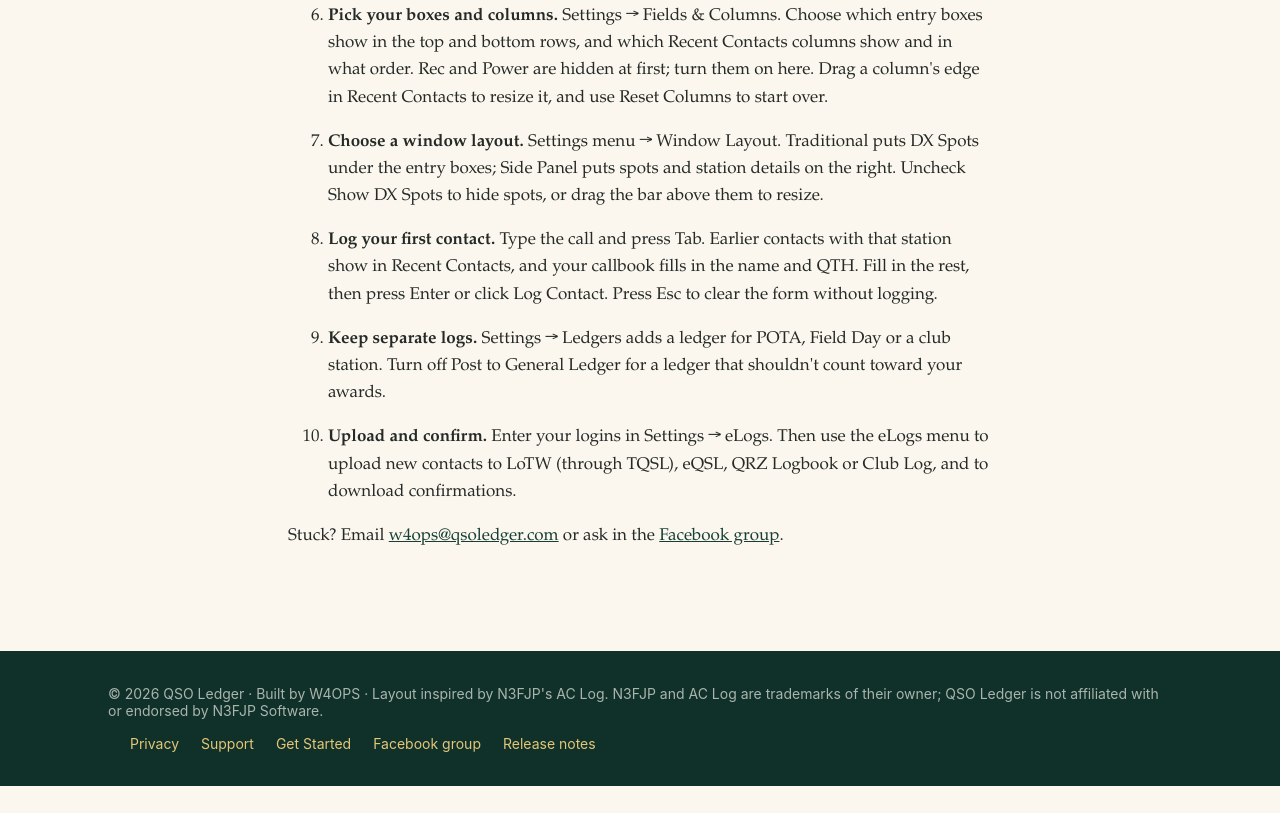
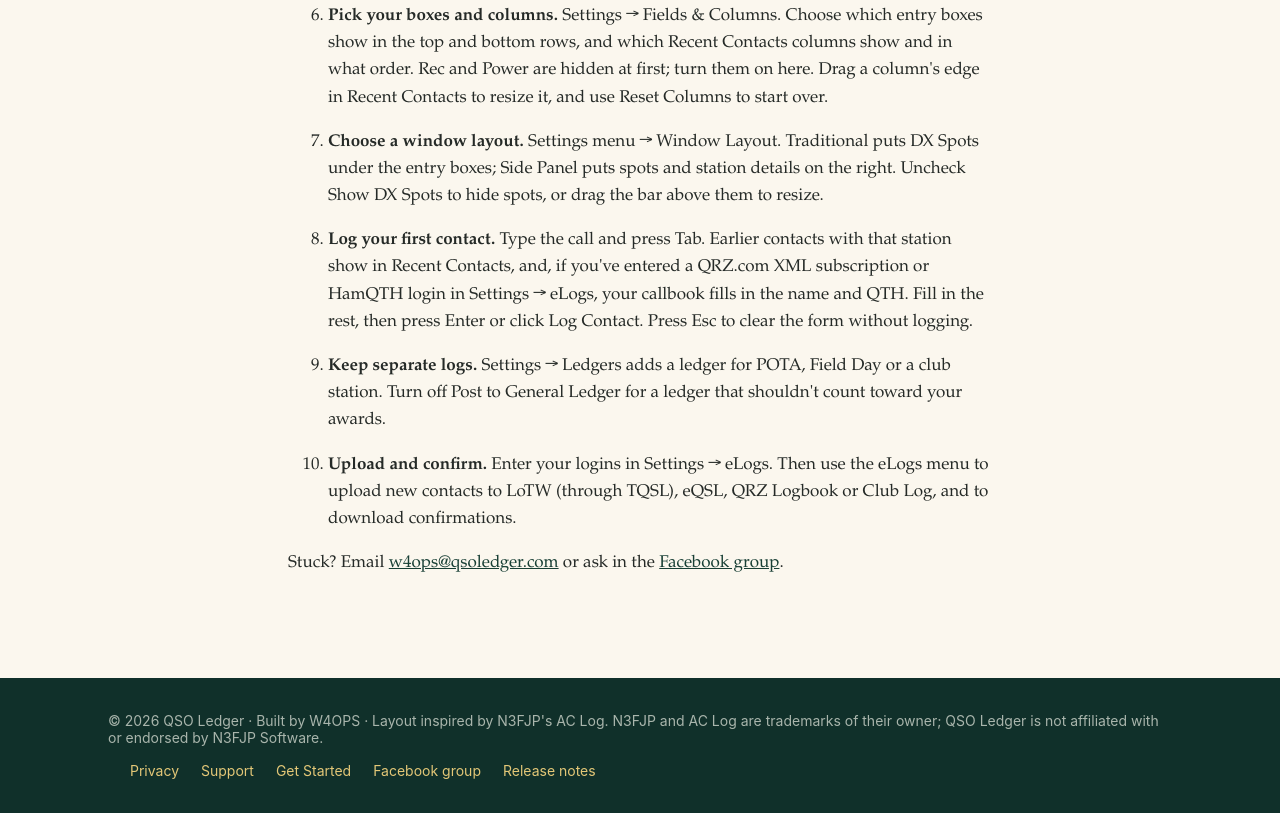
Before and after one commit to w4ops/qsoledger-site, a plain HTML site: page getting-started.html in a window 1280 px wide. Shown: the part 798-1611 px from the top of the page. Before the commit the page ends 1584 px from the top, so only its background shows below. Drawn offline with Linux system fonts and the light colour scheme.

Commit message:
Get Started: callbook autofill needs a QRZ XML or HamQTH login
Co-Authored-By: Devin AI <158243242+devin-ai-integration[bot]@users.noreply.github.com>

```diff
--- a/getting-started.html
+++ b/getting-started.html
@@ -11,7 +11,7 @@
 <li><p><b>Choose your colors and fonts.</b> Settings → Colors &amp; Fonts. Start from the Ledger (green and gold) or Navy theme, then change any color, the QSL row colors and the font sizes.</p></li>
 <li><p><b>Pick your boxes and columns.</b> Settings → Fields &amp; Columns. Choose which entry boxes show in the top and bottom rows, and which Recent Contacts columns show and in what order. Rec and Power are hidden at first; turn them on here. Drag a column's edge in Recent Contacts to resize it, and use Reset Columns to start over.</p></li>
 <li><p><b>Choose a window layout.</b> Settings menu → Window Layout. Traditional puts DX Spots under the entry boxes; Side Panel puts spots and station details on the right. Uncheck Show DX Spots to hide spots, or drag the bar above them to resize.</p></li>
-<li><p><b>Log your first contact.</b> Type the call and press Tab. Earlier contacts with that station show in Recent Contacts, and your callbook fills in the name and QTH. Fill in the rest, then press Enter or click Log Contact. Press Esc to clear the form without logging.</p></li>
+<li><p><b>Log your first contact.</b> Type the call and press Tab. Earlier contacts with that station show in Recent Contacts, and, if you've entered a QRZ.com XML subscription or HamQTH login in Settings → eLogs, your callbook fills in the name and QTH. Fill in the rest, then press Enter or click Log Contact. Press Esc to clear the form without logging.</p></li>
 <li><p><b>Keep separate logs.</b> Settings → Ledgers adds a ledger for POTA, Field Day or a club station. Turn off Post to General Ledger for a ledger that shouldn't count toward your awards.</p></li>
 <li><p><b>Upload and confirm.</b> Enter your logins in Settings → eLogs. Then use the eLogs menu to upload new contacts to LoTW (through TQSL), eQSL, QRZ Logbook or Club Log, and to download confirmations.</p></li>
 </ol>
```
